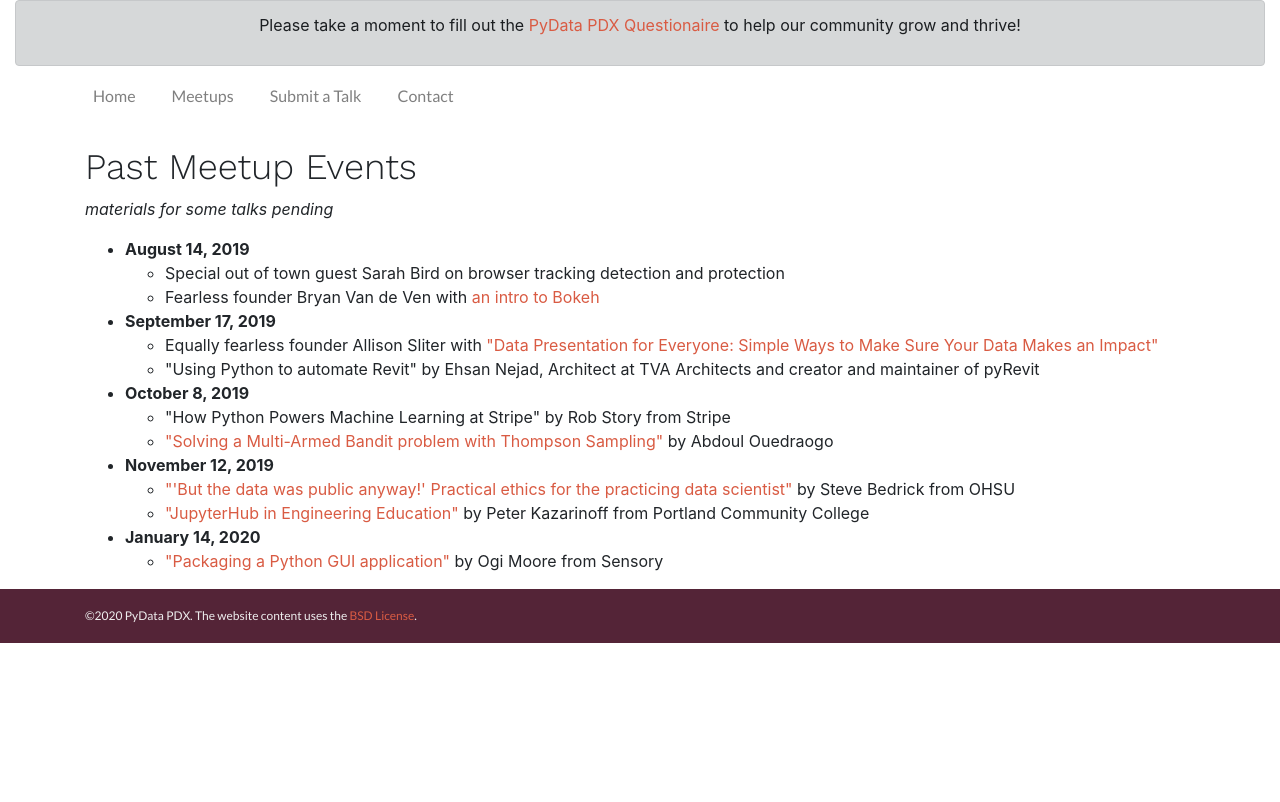
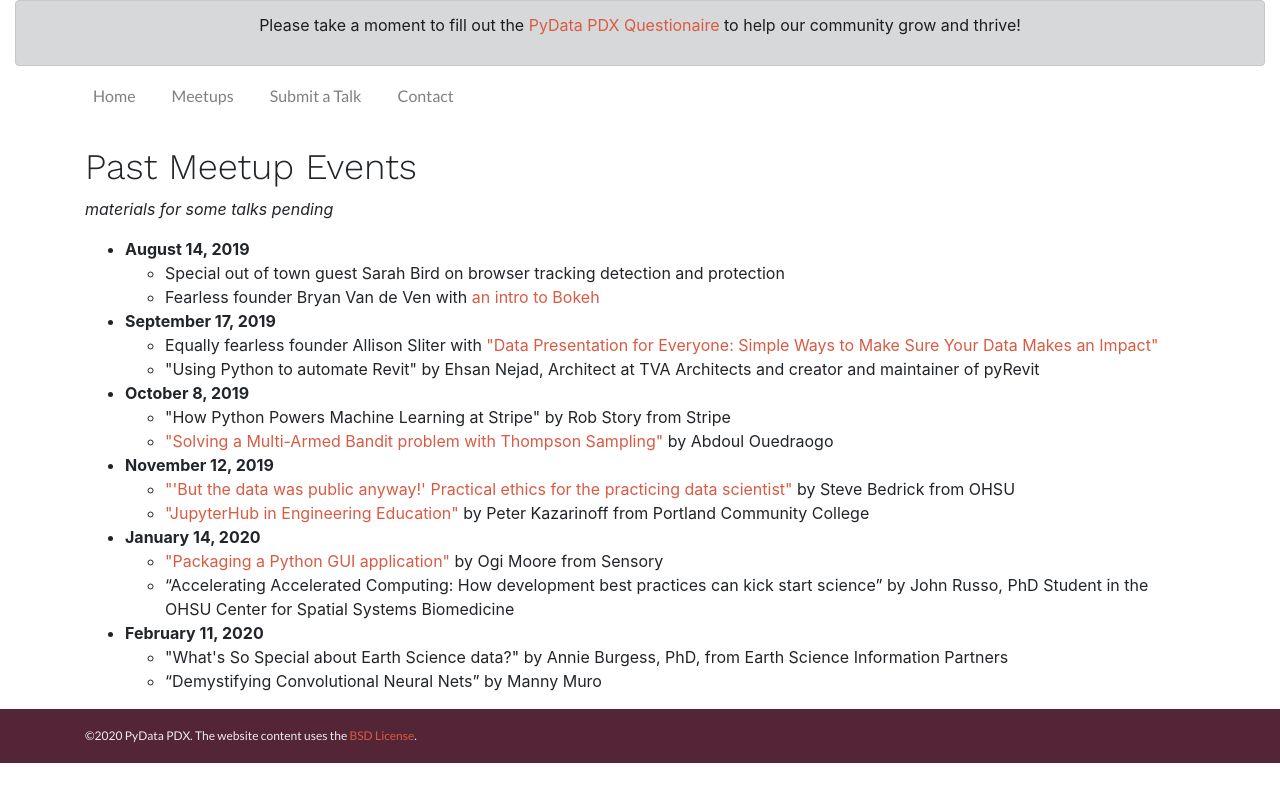
Before and after one commit to pydatapdx/pdx.pydata.org, a Jekyll site: the page built from meetups/index.html, in a window 1280 px wide. Shown: the top 802 px of the page. Built offline with Jekyll 4.4.1, drawn with Linux system fonts in a browser that asks for light colours.

Commit message:
update index.html (#6)
Added most recent talks (even though we don't have their slides yet).

```diff
--- a/meetups/index.html
+++ b/meetups/index.html
@@ -31,5 +31,10 @@
     <li><b>January 14, 2020</b>
         <ul>
             <li><a href = "https://j9ac9k.github.io/fbs-slides">"Packaging a Python GUI application"</a> by Ogi Moore from Sensory</li>
+	    <li>“Accelerating Accelerated Computing: How development best practices can kick start science” by John Russo, PhD Student in the OHSU Center for Spatial Systems Biomedicine</li>
         </ul>
+    <li> <b>February 11, 2020</b>
+	<ul>
+	    <li>"What's So Special about Earth Science data?" by Annie Burgess, PhD, from Earth Science Information Partners</li>
+	    <li>“Demystifying Convolutional Neural Nets” by Manny Muro</li>
 </div>
```
